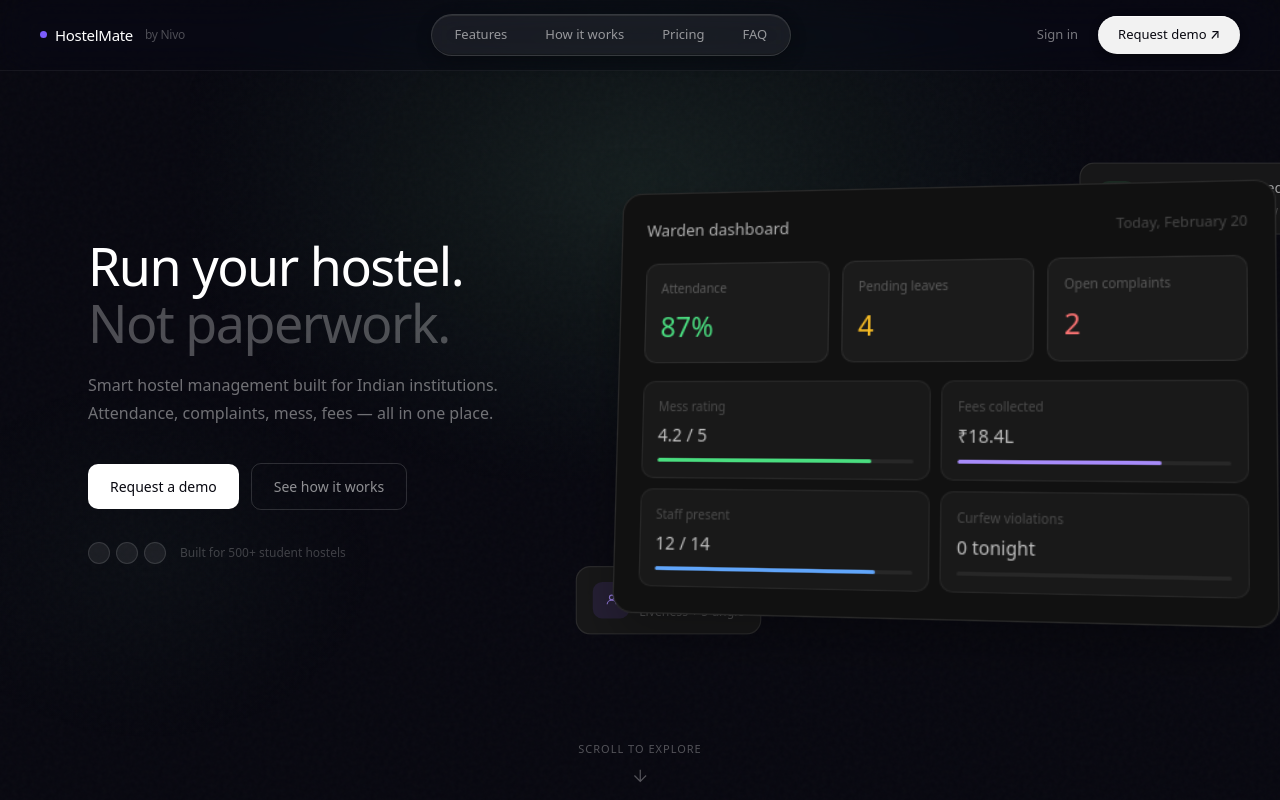
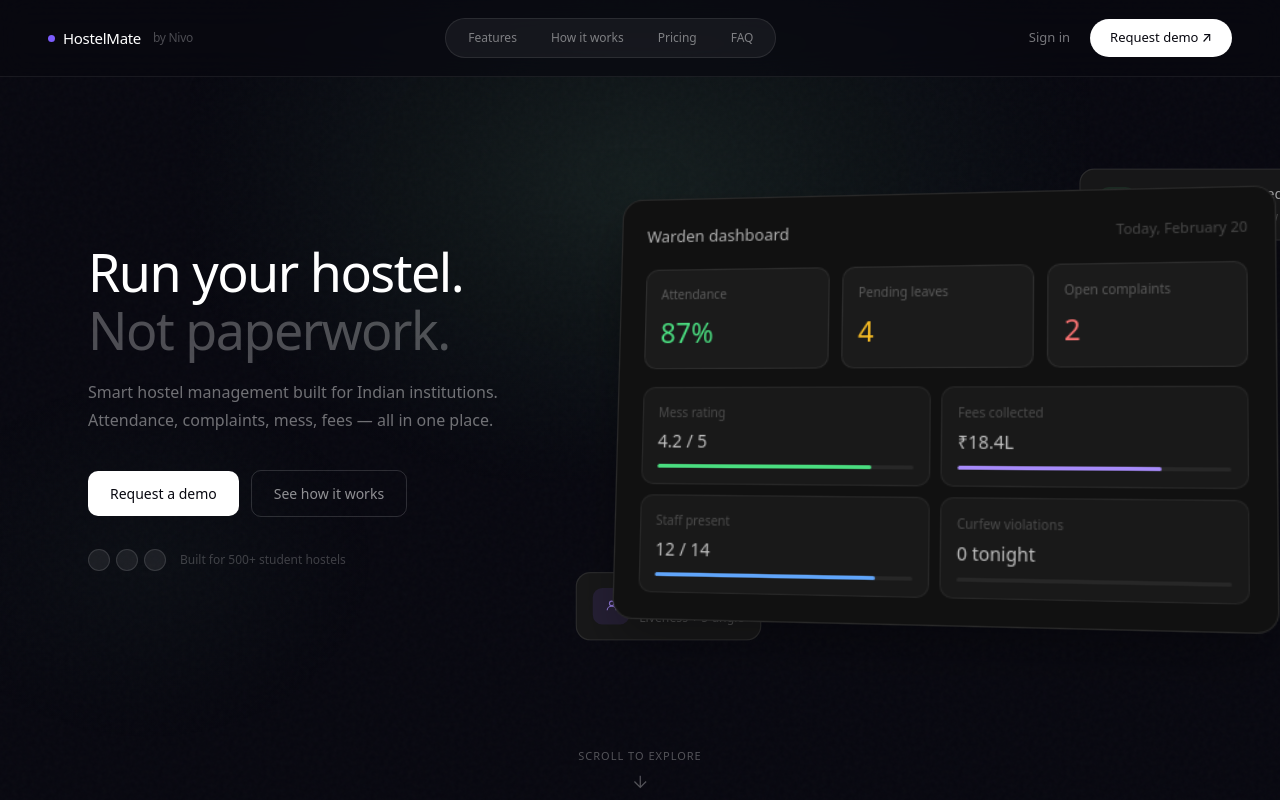
Before and after one commit to Vayu-401/hostelmate, a Next.js app in the folder apps/client/: page / in a window 1280 px wide. Shown: the top 800 px of the page. Built offline with nearby package versions, Linux system fonts and the light colour scheme.

Commit message:
style(landing): revert navbar glassmorphism to original state

```diff
--- a/apps/client/app/landing.module.css
+++ b/apps/client/app/landing.module.css
@@ -65,15 +65,13 @@
   display: flex;
   align-items: center;
   justify-content: space-between;
-  padding: 14px 40px;
+  padding: 18px 48px;
+  border-bottom: 0.5px solid rgba(255,255,255,0.07);
   position: sticky;
   top: 0;
   z-index: 100;
-  background: rgba(8, 8, 16, 0.4);
-  backdrop-filter: blur(24px) saturate(180%);
-  -webkit-backdrop-filter: blur(24px) saturate(180%);
-  border-bottom: 0.5px solid rgba(255,255,255,0.06);
-  transition: background 0.3s ease;
+  background: rgba(8,8,16,0.65);
+  backdrop-filter: blur(16px);
 }
 
 .navLogo {
@@ -105,16 +103,11 @@
   display: flex;
   align-items: center;
   gap: 2px;
-  background: rgba(255,255,255,0.07);
-  border: 0.5px solid rgba(255,255,255,0.12);
+  background: rgba(255,255,255,0.05);
+  border: 0.5px solid rgba(255,255,255,0.09);
   border-radius: 100px;
-  padding: 4px 5px;
-  backdrop-filter: blur(12px) saturate(150%);
-  -webkit-backdrop-filter: blur(12px) saturate(150%);
-  box-shadow:
-    0 1px 0 rgba(255,255,255,0.08) inset,
-    0 -1px 0 rgba(0,0,0,0.2) inset,
-    0 4px 16px rgba(0,0,0,0.3);
+  padding: 5px 6px;
+  position: relative;
 }
 
 .navPill {
@@ -135,20 +128,21 @@
 }
 
 .navLink {
-  font-size: 13px;
-  color: rgba(255,255,255,0.55);
-  padding: 6px 18px;
+  font-size: 12px;
+  color: rgba(255,255,255,0.45);
+  padding: 5px 16px;
   border-radius: 100px;
   cursor: pointer;
-  transition: color 0.2s, background 0.2s, box-shadow 0.2s;
+  transition: color 0.2s;
   text-decoration: none;
   position: relative;
+  z-index: 1;
+  user-select: none;
+  -webkit-user-drag: none;
 }
 
 .navLink:hover {
-  color: rgba(255,255,255,0.95);
-  background: rgba(255,255,255,0.1);
-  box-shadow: 0 1px 0 rgba(255,255,255,0.1) inset;
+  color: rgba(255,255,255,0.85);
 }
 
 .navRight {
@@ -170,7 +164,7 @@
 }
 
 .navBtn {
-  background: rgba(255,255,255,0.95);
+  background: #fff;
   color: #080810;
   border: none;
   border-radius: 100px;
@@ -181,17 +175,11 @@
   display: flex;
   align-items: center;
   gap: 5px;
-  transition: opacity 0.2s, box-shadow 0.2s;
-  box-shadow:
-    0 1px 0 rgba(255,255,255,0.8) inset,
-    0 2px 8px rgba(0,0,0,0.4);
+  transition: opacity 0.2s;
 }
 
 .navBtn:hover {
-  opacity: 0.92;
-  box-shadow:
-    0 1px 0 rgba(255,255,255,0.8) inset,
-    0 4px 16px rgba(0,0,0,0.5);
+  opacity: 0.88;
 }
 
 .hero {
```
